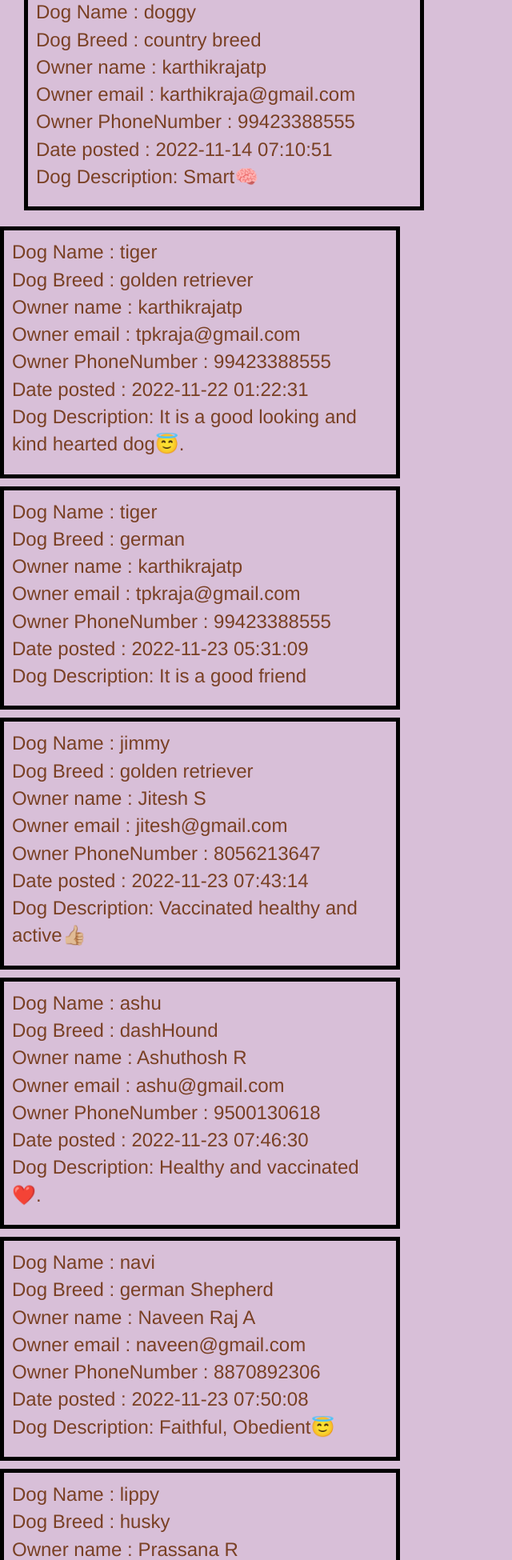
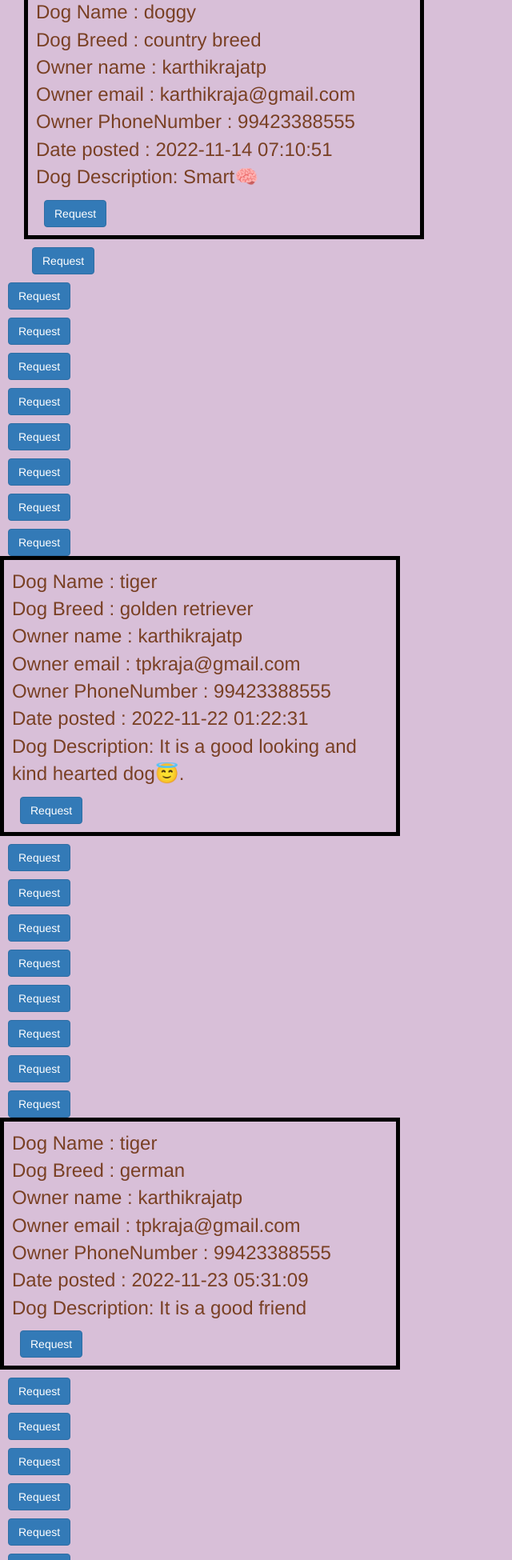
Before and after one commit to Karthikrajatp/Pet-Adoption-System, a Flask app: template website/templates/adopt.html in a window 1280 px wide. Shown: the part 481-2431 px from the top of the page at 80% size, without its empty margins (0-640 px from the left). Run offline with Flask 2, Linux system fonts and the light colour scheme; the template is opened without the code that fills it: values that come from a table or form of the project are taken from there, others are empty; data comes from the database, SQL or seed files in the repository; some libraries are stand-ins or nearby versions.

Commit message:
Added wrapper-div and button for request

```diff
--- a/website/templates/adopt.html
+++ b/website/templates/adopt.html
@@ -31,6 +31,7 @@
        {%for dog in dogs%}
        {%for user in users%}
        {%if dog.dogownerid == user.id%}
+       <div class="wrapper">
             <div class="abc">
                 <p class="tp">
                     {{"Dog Name : "}} {{dog.dogname}} <br>
@@ -42,6 +43,10 @@
                     {{"Dog Description:"}} {{dog.dogdescription}}<br>
                     {%endif%}
                 </p>
+                <div class="req-div">
+                    <button class="btn btn-primary">Request</button>
+                </div>
+             </div>
         </div>
         {% endfor %}
             {% endfor %}
```
Lines whose indentation alone changed are shown as unchanged.
